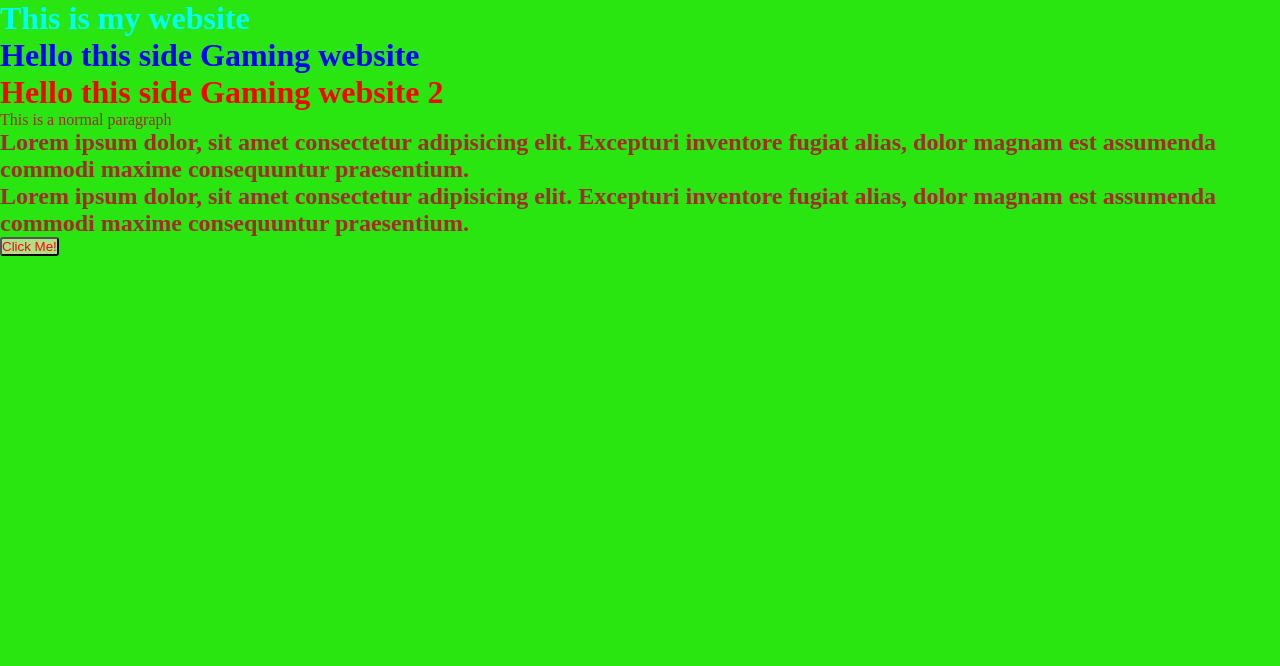
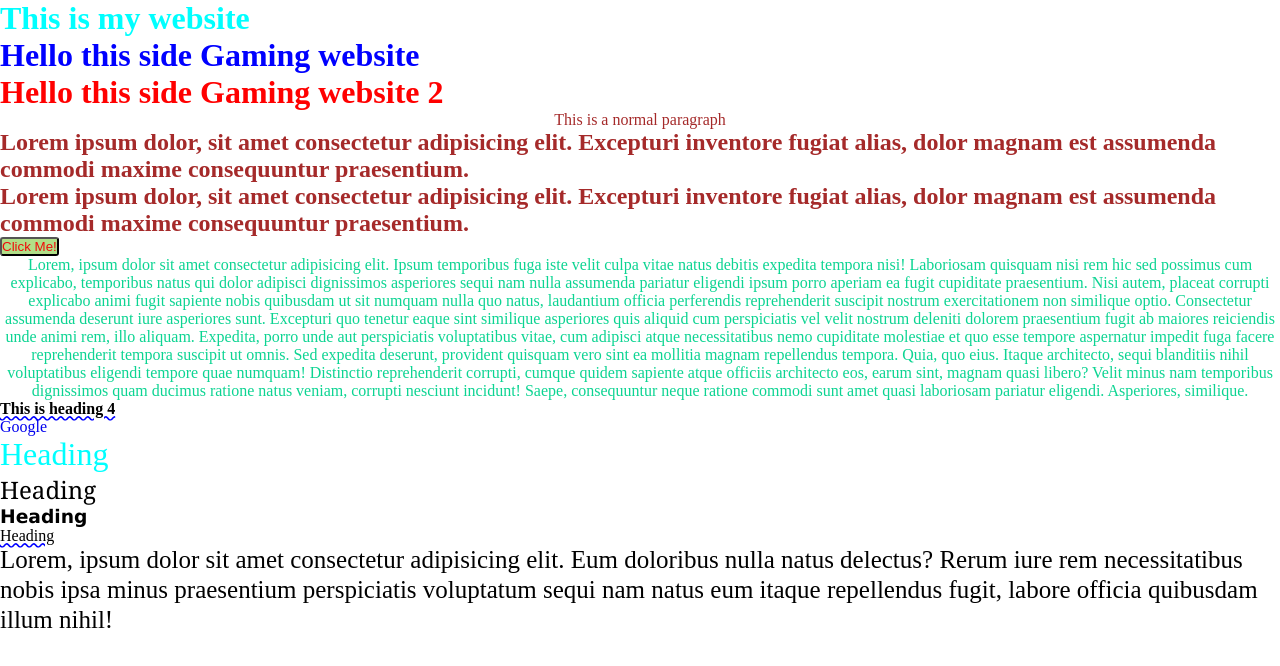
Before and after one commit to Shubham270617/CSS-Tutorial, a plain HTML site: page index.html in a window 1280 px wide. Drawn offline with Linux system fonts and the light colour scheme.

Commit message:
Added new codes

```diff
--- a/index.html
+++ b/index.html
@@ -21,10 +21,42 @@
 
     <!-- example of class selector -->
     <p class="myClass">This is a normal paragraph</p>
-    <h2 class="myClass">Lorem ipsum dolor, sit amet consectetur adipisicing elit. Excepturi inventore fugiat alias, dolor magnam est assumenda commodi maxime consequuntur praesentium.</h2>
-    <h2 class="myClass">Lorem ipsum dolor, sit amet consectetur adipisicing elit. Excepturi inventore fugiat alias, dolor magnam est assumenda commodi maxime consequuntur praesentium.</h2>
+    <h2 class="myClass">Lorem ipsum dolor, sit amet consectetur adipisicing elit. Excepturi inventore fugiat alias,
+        dolor magnam est assumenda commodi maxime consequuntur praesentium.</h2>
+    <h2 class="myClass">Lorem ipsum dolor, sit amet consectetur adipisicing elit. Excepturi inventore fugiat alias,
+        dolor magnam est assumenda commodi maxime consequuntur praesentium.</h2>
 
     <button>Click Me!</button>
+
+    <!--This is the example of Text properties  -->
+
+    <p>Lorem, ipsum dolor sit amet consectetur adipisicing elit. Ipsum temporibus fuga iste velit culpa vitae natus
+        debitis expedita tempora nisi! Laboriosam quisquam nisi rem hic sed possimus cum explicabo, temporibus natus qui
+        dolor adipisci dignissimos asperiores sequi nam nulla assumenda pariatur eligendi ipsum porro aperiam ea fugit
+        cupiditate praesentium. Nisi autem, placeat corrupti explicabo animi fugit sapiente nobis quibusdam ut sit
+        numquam nulla quo natus, laudantium officia perferendis reprehenderit suscipit nostrum exercitationem non
+        similique optio. Consectetur assumenda deserunt iure asperiores sunt. Excepturi quo tenetur eaque sint similique
+        asperiores quis aliquid cum perspiciatis vel velit nostrum deleniti dolorem praesentium fugit ab maiores
+        reiciendis unde animi rem, illo aliquam. Expedita, porro unde aut perspiciatis voluptatibus vitae, cum adipisci
+        atque necessitatibus nemo cupiditate molestiae et quo esse tempore aspernatur impedit fuga facere reprehenderit
+        tempora suscipit ut omnis. Sed expedita deserunt, provident quisquam vero sint ea mollitia magnam repellendus
+        tempora. Quia, quo eius. Itaque architecto, sequi blanditiis nihil voluptatibus eligendi tempore quae numquam!
+        Distinctio reprehenderit corrupti, cumque quidem sapiente atque officiis architecto eos, earum sint, magnam
+        quasi libero? Velit minus nam temporibus dignissimos quam ducimus ratione natus veniam, corrupti nesciunt
+        incidunt! Saepe, consequuntur neque ratione commodi sunt amet quasi laboriosam pariatur eligendi. Asperiores,
+        similique.</p>
+
+    <h4>This is heading 4</h4>
+    <a href="https://www.google.com">Google</a>
+
+    <h1 id="h1">Heading</h1>
+    <h2 id="h2">Heading</h2>
+    <h3 id="h3">Heading</h3>
+    <h4 id="h4">Heading</h4>
+
+<div class="container">
+    Lorem, ipsum dolor sit amet consectetur adipisicing elit. Eum doloribus nulla natus delectus? Rerum iure rem necessitatibus nobis ipsa minus praesentium perspiciatis voluptatum sequi nam natus eum itaque repellendus fugit, labore officia quibusdam illum nihil!
+</div>
 
 
 
@@ -35,12 +67,34 @@
       2. hexadecimal this says that it must be represent by #414141(represent as grey color
        -->
 
-       <!-- Remeber in CSS if you write anything afterward the priority of this will increase higher.
+    <!-- Remeber in CSS if you write anything afterward the priority of this will increase higher.
        Selectors:
        1. Universal selector * {} this selector is for all the selector that carry all the element present in the html
        2. Element Selector : eg: h1{} this selector specify that the one which carry all the h1 element will be highligted in css
        3. ID selector #myid{} it means we can give unique name to any element and we can use it as selector in CSS we can give to multiple elements but this is bad progrmming method
        4. Class Selector .myClass{} for multiple elements we use this selector it means that it will show that the element is in the same class
+       5. Remeber selector works with commos
+       -->
+
+
+
+    <!--
+       Text Properties: it completely work on parent tag for example if we wrire <div> and in that <p> is mention then this property will work on parent tag that is <div> and <p> is child
+       1. text-align: left , right , centre
+       2. text-decoration: underline/overline/line-through (mostly used case is none to remove the underline property of the links)
+
+       Font weight
+       1. font-weight: normal/bold/bolder/lighter
+       2. font-weight: 100-900
+
+       font family
+       1. font-family :arial
+       2. font-family: aerial, robot
+
+
+       Units in CSS
+       1 Absolute: pixels (px)
+       font-size: 2px /// line=height (this will tell us that what is the height of the lines) /// Text transform property (it will tell that the cases written will be upper or lower)
        -->
 </body>
 
--- a/style.css
+++ b/style.css
@@ -3,11 +3,11 @@
     margin: 0px;
 }
 
-body {
+/* body {
     background-color: rgb(41, 230, 16);
-}
+} */
 
-h1{
+h1 {
     color: aqua;
 }
 
@@ -34,6 +34,48 @@ button {
 
 
 /* Here is Class selector . */
-.myClass{
+.myClass {
     color: brown;
 }
+
+/* Text Properties */
+p {
+    text-align: center;
+}
+
+/* Text decoration */
+h4 {
+    text-decoration: blue wavy underline;
+}
+
+a {
+    text-decoration: none;
+}
+
+/* Font weight and font family*/
+
+#h1 {
+    font-weight: 100;
+    font-family: serif;
+}
+
+#h2 {
+    font-weight: 250;
+    font-family: Cambria, Cochin, Georgia, Times, 'Times New Roman', serif;
+}
+
+#h3 {
+    font-weight: 900;
+    font-family: Verdana, Geneva, Tahoma, sans-serif;
+}
+
+#h4 {
+    font-weight: 400;
+}
+
+/* Absolute pixel*/
+.container {
+    font-size: 25px;
+    text-transform: none;
+    line-height: 30px;
+}
--- /dev/null
+++ b/style1.css
@@ -0,0 +1,35 @@
+*{
+    font-family: 'Times New Roman';
+}
+
+#box {
+    background-color: blue;
+    /* color: white; */
+}
+
+.heading {
+    color: red;
+}
+
+/* h1, h2, h3{
+    color: red;
+} */
+
+button{
+    background-color: green;
+
+}
+
+.headingfour{
+    text-align: center;
+    text-transform: capitalize;
+
+}
+
+#outer{
+    font-size: 25px;
+}
+
+#inner{
+    font-size: 10px;
+}
```
Also changed, not shown: practice1.html (added, +38 -0 lines).
